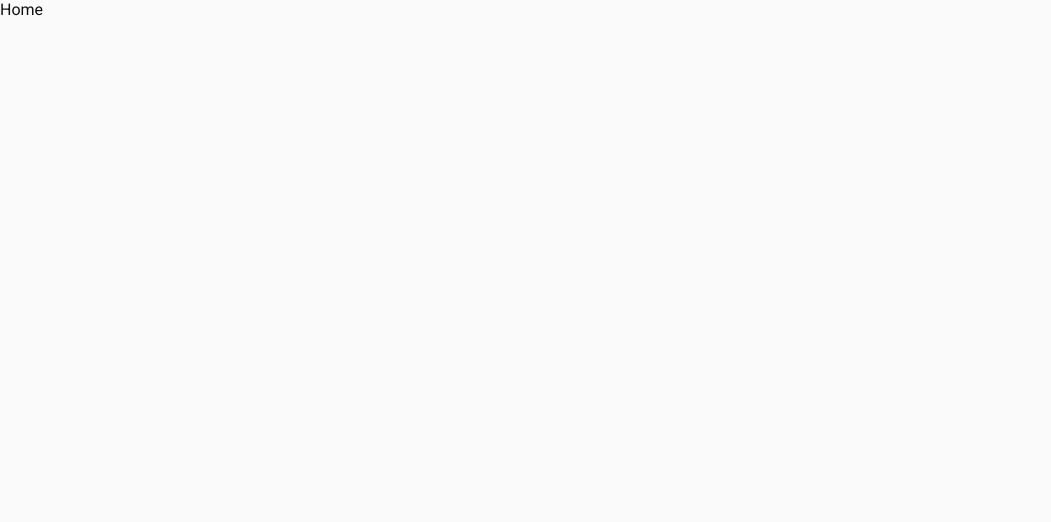
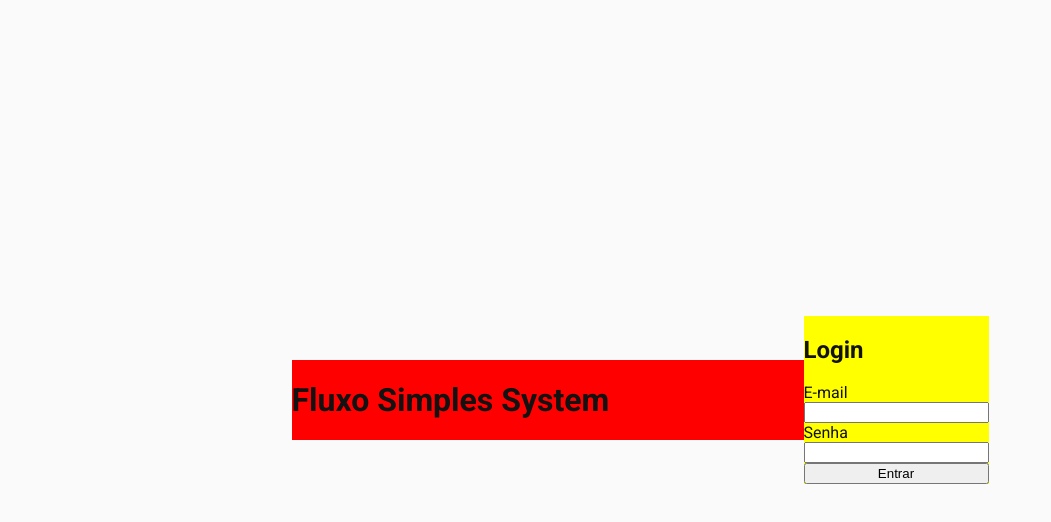
Before and after one commit to ariellopesdev/fluxosimplessystem, a React (Create React App) app in the folder frontend/: page / in a window 1280 px wide. Shown: the top 522 px of the page, without its empty margins (0-1051 px from the left). Built offline with nearby package versions, Linux system fonts and the light colour scheme.

Commit message:
Started home page

```diff
--- a/frontend/src/App.js
+++ b/frontend/src/App.js
@@ -6,8 +6,7 @@ import { BrowserRouter, Routes, Route, Navigate } from "react-router-dom";
 
 //Pages
 import Home from "./pages/Home/Home";
-import Login from "./pages/Auth/Login";
-import Register from "./pages/Auth/Register";
+import Register from "./pages/Register/Register";
 
 function App() {
   return (
@@ -15,7 +14,6 @@ function App() {
       <BrowserRouter>
         <Routes>
           <Route path="/" element={<Home />} />
-          <Route path="/login" element={<Login />} />
           <Route path="/register" element={<Register />} />
         </Routes>
       </BrowserRouter>
--- a/frontend/src/pages/Auth/Login.js
+++ b/frontend/src/components/Login/Login.js
@@ -1,4 +1,5 @@
-import "./Auth.css";
+//CSS
+import "./Login.css";
 
 const Login = () => {
   return <div>Login</div>;
--- a/frontend/src/pages/Home/Home.css
+++ b/frontend/src/pages/Home/Home.css
@@ -0,0 +1,21 @@
+.container-home{
+    width: 100%;
+    height: 100dvh;
+    display: flex;
+    justify-content: center;
+    align-items: center;
+}
+
+.block-home{
+    width: 40%;
+    height: fit-content;
+    background-color: red;
+}
+
+.container-home form{
+    width: fit-content;
+    height: fit-content;
+    background-color: yellow;
+    display: flex;
+    flex-direction: column;
+}
--- a/frontend/src/pages/Home/Home.js
+++ b/frontend/src/pages/Home/Home.js
@@ -1,7 +1,25 @@
+//CSS
 import "./Home.css";
 
+//Components
+import Login from "../../components/Login/Login";
+
 const Home = () => {
-  return <div>Home</div>;
+  return (
+    <div className="container-home">
+      <div className="block-home">
+        <h1>Fluxo Simples System</h1>
+      </div>
+      <form>
+        <h2>Login</h2>
+        <label>E-mail</label>
+        <input type="email" />
+        <label>Senha</label>
+        <input type="password" />
+        <button type="submit">Entrar</button>
+      </form>
+    </div>
+  );
 };
 
 export default Home;
--- a/frontend/src/pages/Auth/Register.js
+++ b/frontend/src/pages/Register/Register.js
@@ -1,4 +1,5 @@
-import "./Auth.css";
+//CSS
+import "./Register.css";
 
 const Register = () => {
   return (
```
Also changed, not shown: frontend/src/components/Login/Login.css (added), frontend/src/pages/Register/Register.css (added).
